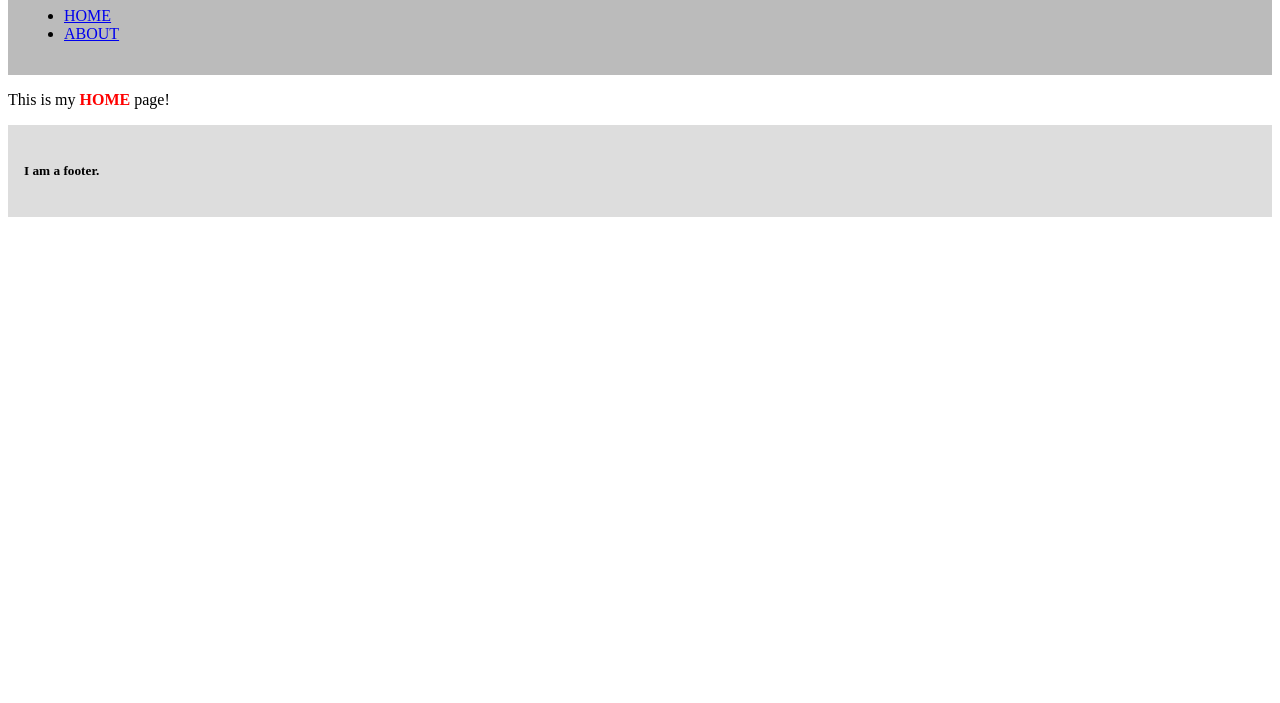
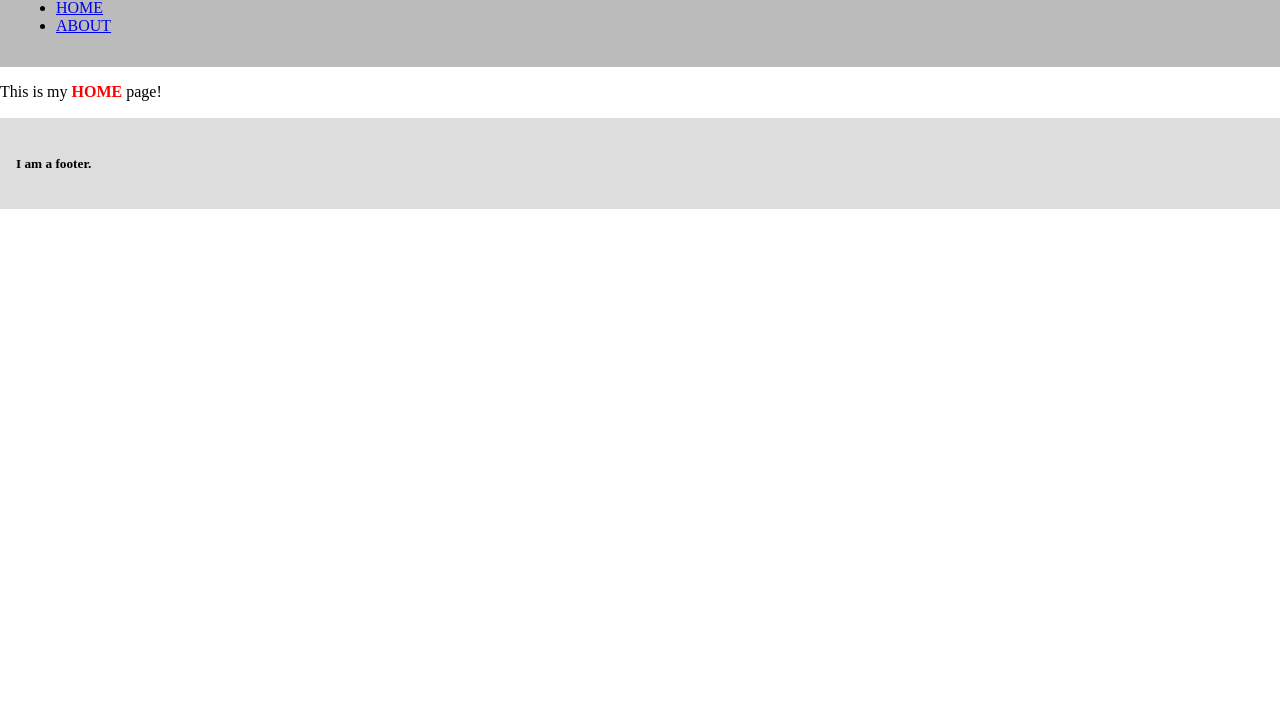
Before and after one commit to codetrotters/linking_html_exercise, a plain HTML site: page index.html in a window 1280 px wide. Shown: the part 97-800 px from the top of the page. Drawn offline with nearby package versions, Linux system fonts and the light colour scheme.

Commit message:
normalize CSS

```diff
--- a/index.html
+++ b/index.html
@@ -3,6 +3,7 @@
     <head>
       <meta charset="utf-8">
       <title>CSS Intro</title>
+      <link rel="stylesheet" href="https://cdnjs.cloudflare.com/ajax/libs/normalize/3.0.3/normalize.css" media="screen" charset="utf-8">
       <link rel="stylesheet" href="css/main.css" media="screen" title="no title" charset="utf-8" />
     </head>
     <body>
```
